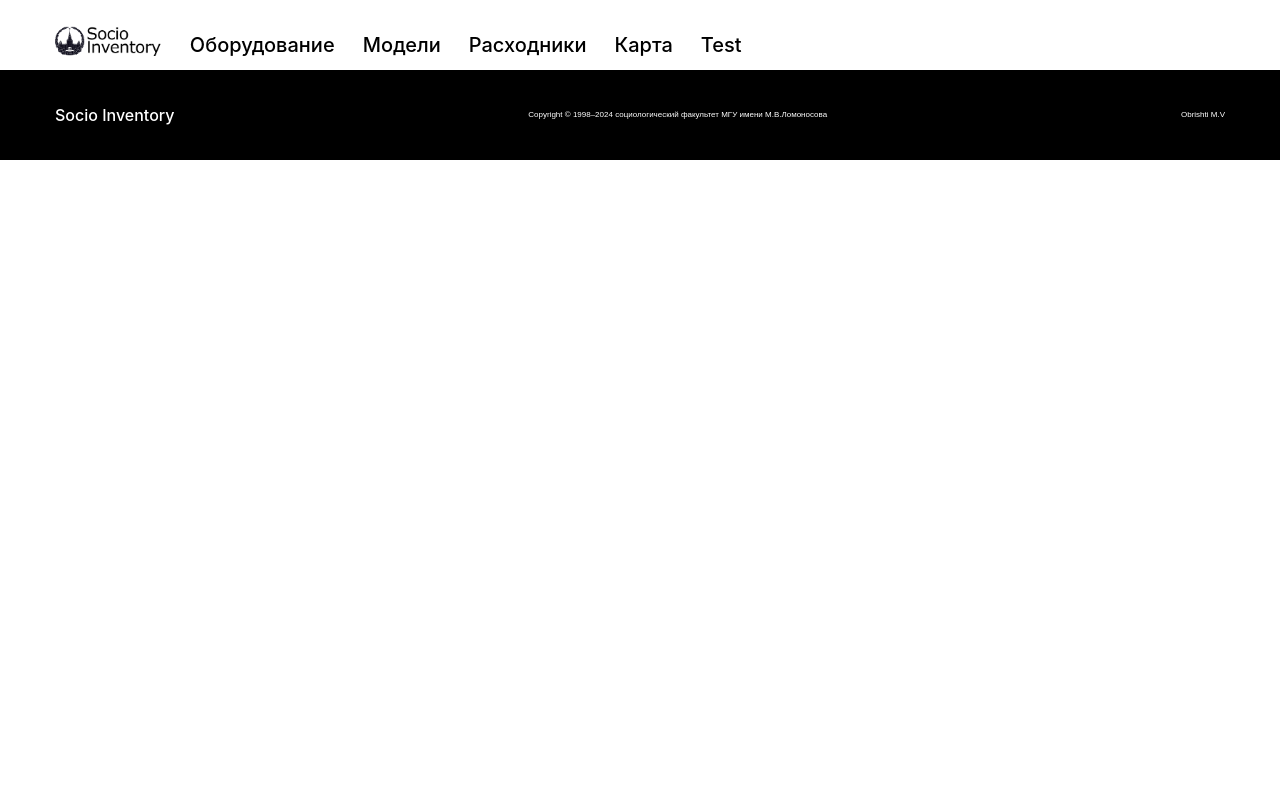
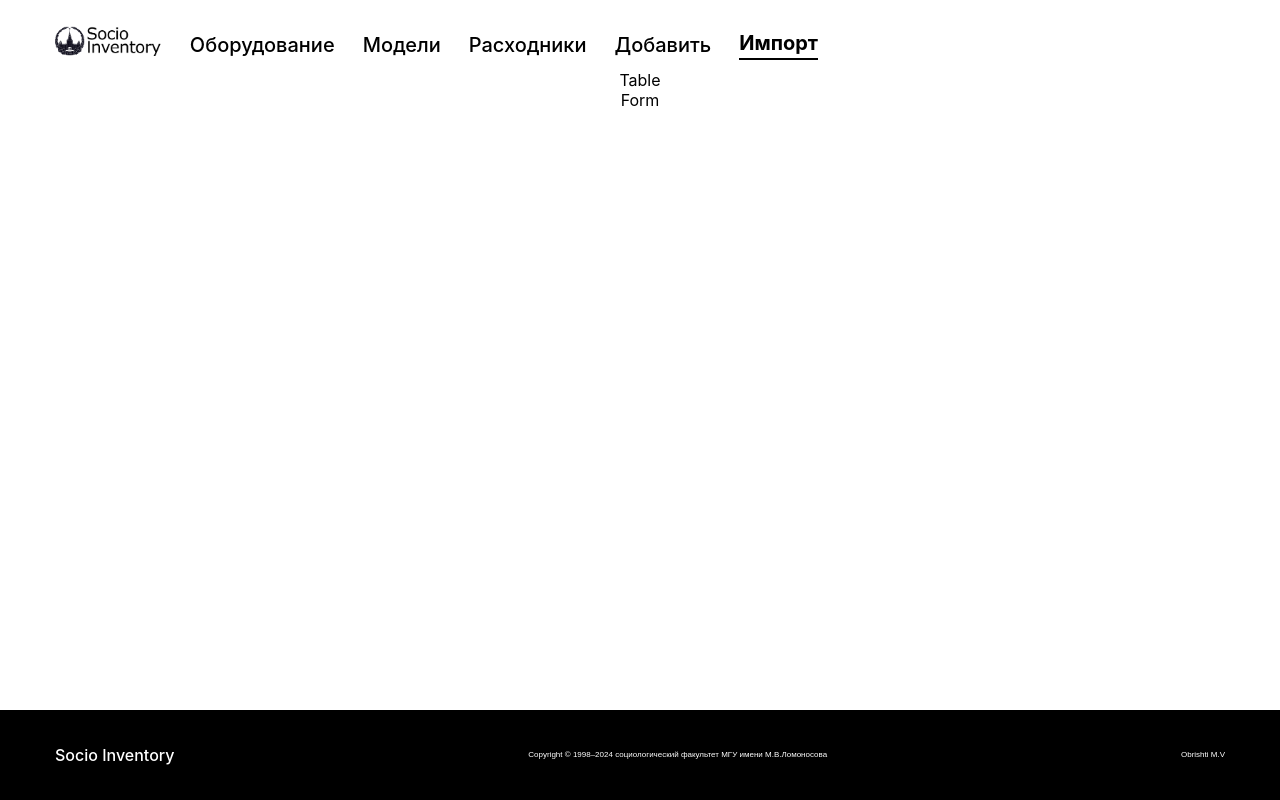
Before and after one commit to BarfleurLight/socio-inventory, a React (Create React App) app in the folder front/: page /import in a window 1280 px wide. Built offline with nearby package versions, Linux system fonts and the light colour scheme; no server answers.

Commit message:
add page templates create and import

```diff
--- a/front/src/App.js
+++ b/front/src/App.js
@@ -11,21 +11,12 @@ import {
   Inventory,
   Models,
   Consumables,
-  // Map
+  Create,
+  Import
 } from './pages'
 
 function App() {
   const [ menuToggled, setMenuToggled ] = useState(false)
-  const [ orders, setOrders ] = useState(0)
-
-  const updateOrders = (add) => {
-    if (!add && orders <= 0) { return }
-    if (add) {
-      setOrders(orders + 1)
-    } else {
-      setOrders(orders - 1)
-    }
-  }
 
   return (
     <div className={cn("App", {
@@ -42,19 +33,27 @@ function App() {
       >
         <img src={emblemImg} alt=""/>
       </div>
-      <Header orders={orders} />
+      <Header />
       <Routes>
         <Route
           path='/inventory'
-          element = { <Inventory updateOrders={updateOrders}/>}
+          element = { <Inventory />}
         />
         <Route
           path='/models'
-          element = { <Models updateOrders={updateOrders}/>}
+          element = { <Models />}
         />
         <Route
           path='/consumables'
-          element = { <Consumables updateOrders={updateOrders}/>}
+          element = { <Consumables />}
+        />
+        <Route
+          path='/create'
+          element = { <Create />}
+        />
+        <Route
+          path='/import'
+          element = { <Import />}
         />
         <Route
           path='/'
--- a/front/src/columns/consumables/consumables.js
+++ b/front/src/columns/consumables/consumables.js
@@ -29,7 +29,7 @@ const ConsumablesColumns = () => {
             return (
               <select onClick={(e) => {e.stopPropagation()}}>
                 {models.map(model =>
-                  <option>{model.name}</option>
+                  <option key={model.id}>{model.name}</option>
                   )}
               </select>
             )
--- a/front/src/components/header/index.js
+++ b/front/src/components/header/index.js
@@ -2,13 +2,13 @@ import styles from './style.module.css'
 import { Nav } from '../index.js'
 import Container from '../container'
 
-const Header = ({ orders }) => {
+const Header = ( ) => {
   return <header
     className={styles.header}
   >
     <Container>
       <div className={styles.headerContent}>
-        <Nav orders={orders} />
+        <Nav />
         <div style={{ height: '30px'}}></div>
         {/* <AccountMenu onSignOut={onSignOut} /> */}
       </div>
--- a/front/src/components/icons/models/index.js
+++ b/front/src/components/icons/models/index.js
@@ -14,26 +14,26 @@ const ModelsIcon = ({ type = 'default', size = 35 }) => {
         ),
         printer: (
           <svg width={size} height={size} viewBox="0 0 50 50" xmlns="http://www.w3.org/2000/svg">
-            <rect x="12" y="20" width="26" height="15" rx="3" ry="3" fill="none" stroke="black" stroke-width="2"/>
-            <rect x="16" y="10" width="18" height="10" rx="2" ry="2" fill="none" stroke="black" stroke-width="2"/>
-            <rect x="14" y="35" width="22" height="3" rx="1.5" ry="1.5" fill="none" stroke="black" stroke-width="2"/>
+            <rect x="12" y="20" width="26" height="15" rx="3" ry="3" fill="none" stroke="black" strokeWidth="2"/>
+            <rect x="16" y="10" width="18" height="10" rx="2" ry="2" fill="none" stroke="black" strokeWidth="2"/>
+            <rect x="14" y="35" width="22" height="3" rx="1.5" ry="1.5" fill="none" stroke="black" strokeWidth="2"/>
           </svg>
         ),
         default: (
             <svg width={size} height={size} viewBox="0 0 50 50" xmlns="http://www.w3.org/2000/svg">
 
-              <rect x="5" y="5" width="18" height="12" rx="2" ry="2" fill="none" stroke="black" stroke-width="2"/>
-              <rect x="9" y="17" width="10" height="2" fill="none" stroke="black" stroke-width="2"/>
+              <rect x="5" y="5" width="18" height="12" rx="2" ry="2" fill="none" stroke="black" strokeWidth="2"/>
+              <rect x="9" y="17" width="10" height="2" fill="none" stroke="black" strokeWidth="2"/>
 
 
-              <rect x="28" y="5" width="8" height="15" rx="2" ry="2" fill="none" stroke="black" stroke-width="2"/>
+              <rect x="28" y="5" width="8" height="15" rx="2" ry="2" fill="none" stroke="black" strokeWidth="2"/>
 
-              <rect x="5" y="25" width="18" height="10" rx="2" ry="2" fill="none" stroke="black" stroke-width="2"/>
-              <rect x="8" y="35" width="12" height="3" rx="1.5" ry="1.5" fill="none" stroke="black" stroke-width="2"/>
+              <rect x="5" y="25" width="18" height="10" rx="2" ry="2" fill="none" stroke="black" strokeWidth="2"/>
+              <rect x="8" y="35" width="12" height="3" rx="1.5" ry="1.5" fill="none" stroke="black" strokeWidth="2"/>
 
 
-              <path d="M28 35 Q34 29 40 35" fill="none" stroke="black" stroke-width="2"/>
-              <path d="M31 38 Q34 35 37 38" fill="none" stroke="black" stroke-width="2"/>
+              <path d="M28 35 Q34 29 40 35" fill="none" stroke="black" strokeWidth="2"/>
+              <path d="M31 38 Q34 35 37 38" fill="none" stroke="black" strokeWidth="2"/>
             </svg>
         )
       };
--- a/front/src/components/model/index.js
+++ b/front/src/components/model/index.js
@@ -27,7 +27,7 @@ const Model = ({
           href={`/models/${id}`}
           title={
             <div className={styles.model__count}>
-              <ModelsIcon type = {type} />{all}
+              <ModelsIcon type={type} />{all}
             </div>
           }
       />
--- a/front/src/components/nav/index.js
+++ b/front/src/components/nav/index.js
@@ -4,7 +4,7 @@ import { LinkComponent } from '../index'
 import navigation from '../../configs/navigation'
 import emblemImg from '../../images/emblemImg.png'
 
-const Nav = ({ orders }) => {
+const Nav = ( ) => {
   return <nav className={styles.nav}>
     <div className={styles.nav__container}>
       <ul className={styles.nav__items}>
--- a/front/src/configs/navigation.js
+++ b/front/src/configs/navigation.js
@@ -12,12 +12,12 @@ const navigations = [
     href: '/consumables',
     auth: true
   },{
-    title: 'Карта',
-    href: '/map',
+    title: 'Добавить',
+    href: '/create',
     auth: true
   }, {
-    title: 'Test',
-    href: '/cart',
+    title: 'Импорт',
+    href: '/import',
     auth: true
   }
 ]
--- /dev/null
+++ b/front/src/pages/create/index.js
@@ -0,0 +1,18 @@
+// import styles from './style.module.css'
+// import api from '../../api'
+import { Container, Main } from '../../components'
+
+
+const Create = () => {
+
+
+  return <Main>
+    <Container>
+       <form>
+        Добавить
+       </form>
+    </Container>
+  </Main>
+}
+
+export default Create
--- /dev/null
+++ b/front/src/pages/import/index.js
@@ -0,0 +1,21 @@
+// import styles from './style.module.css'
+// import api from '../../api'
+import { Container, Main } from '../../components'
+
+
+const Import = () => {
+
+
+  return <Main>
+    <Container>
+        <div>
+            Table
+        </div>
+        <div>
+            Form
+        </div>
+    </Container>
+  </Main>
+}
+
+export default Import
```
Also changed, not shown: front/src/pages/index.js (+5 -2 lines).
